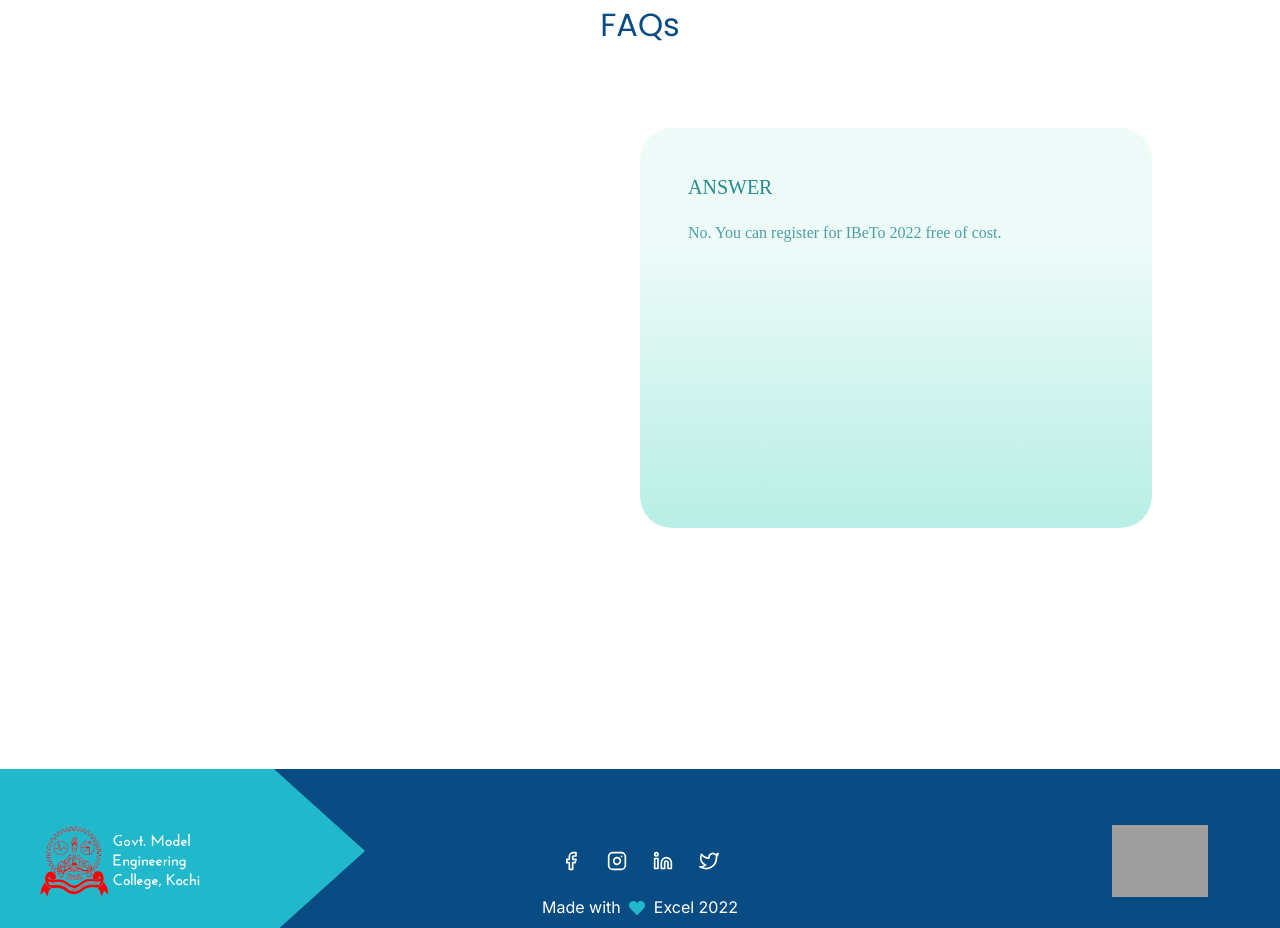
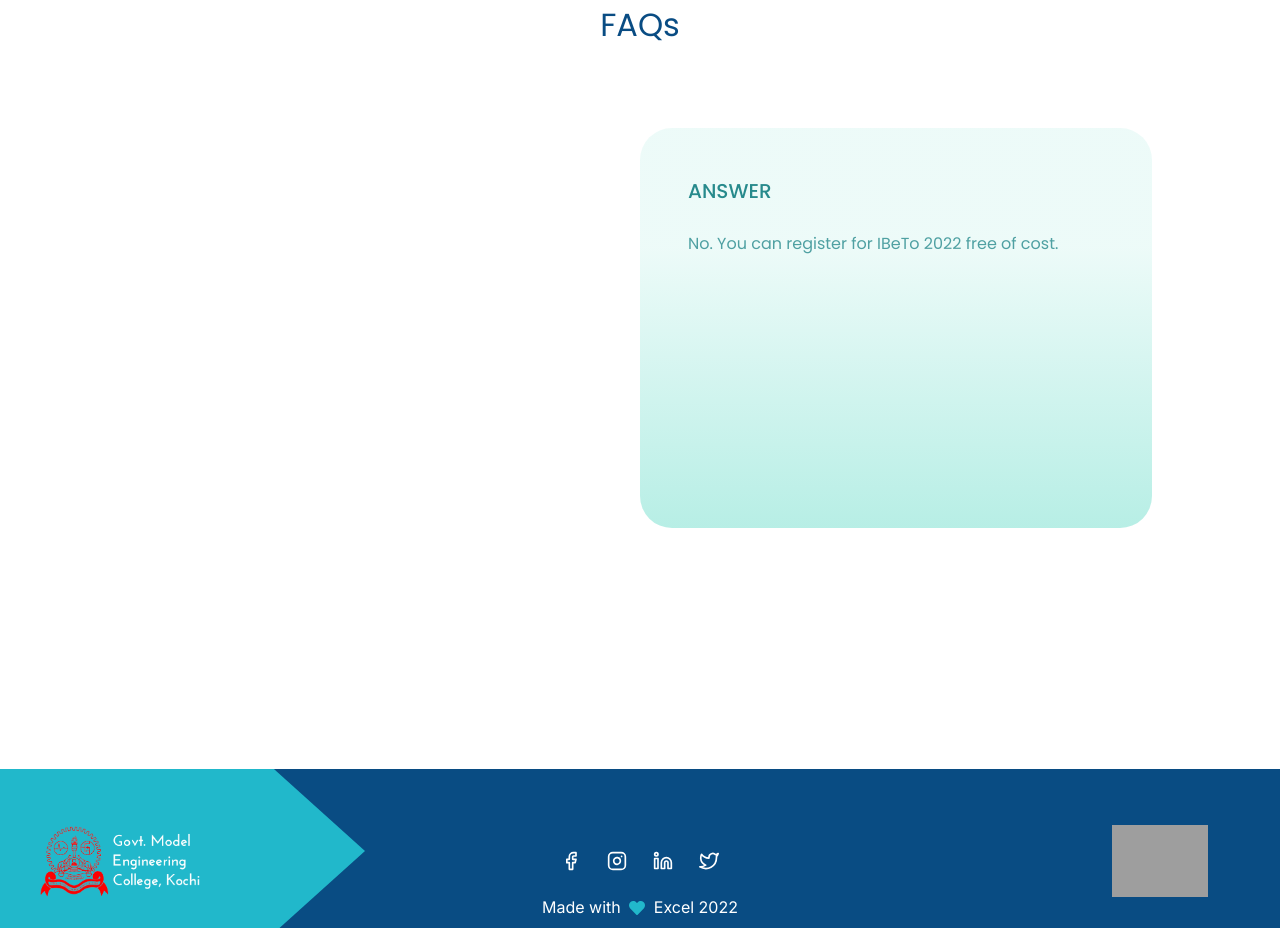
Before and after one commit to canvapromkd/ibeto-2022, a React (Create React App) app: page / in a window 1280 px wide. Shown: the part 9040-9968 px from the top of the page. Built offline with nearby package versions, Linux system fonts and the light colour scheme; grey boxes are pictures that could not be loaded.

Commit message:
Update Faq.css

```diff
--- a/src/sections/Faq/Faq.css
+++ b/src/sections/Faq/Faq.css
@@ -54,6 +54,7 @@
   height: 50vh;
   flex: 0.5;
   border-radius: 2rem;
+  font-family: 'Poppins';
 }
 .faq__ansbox__container{
   /* background-image: url('../../assets/png/answerboxanim.png'); */
```
